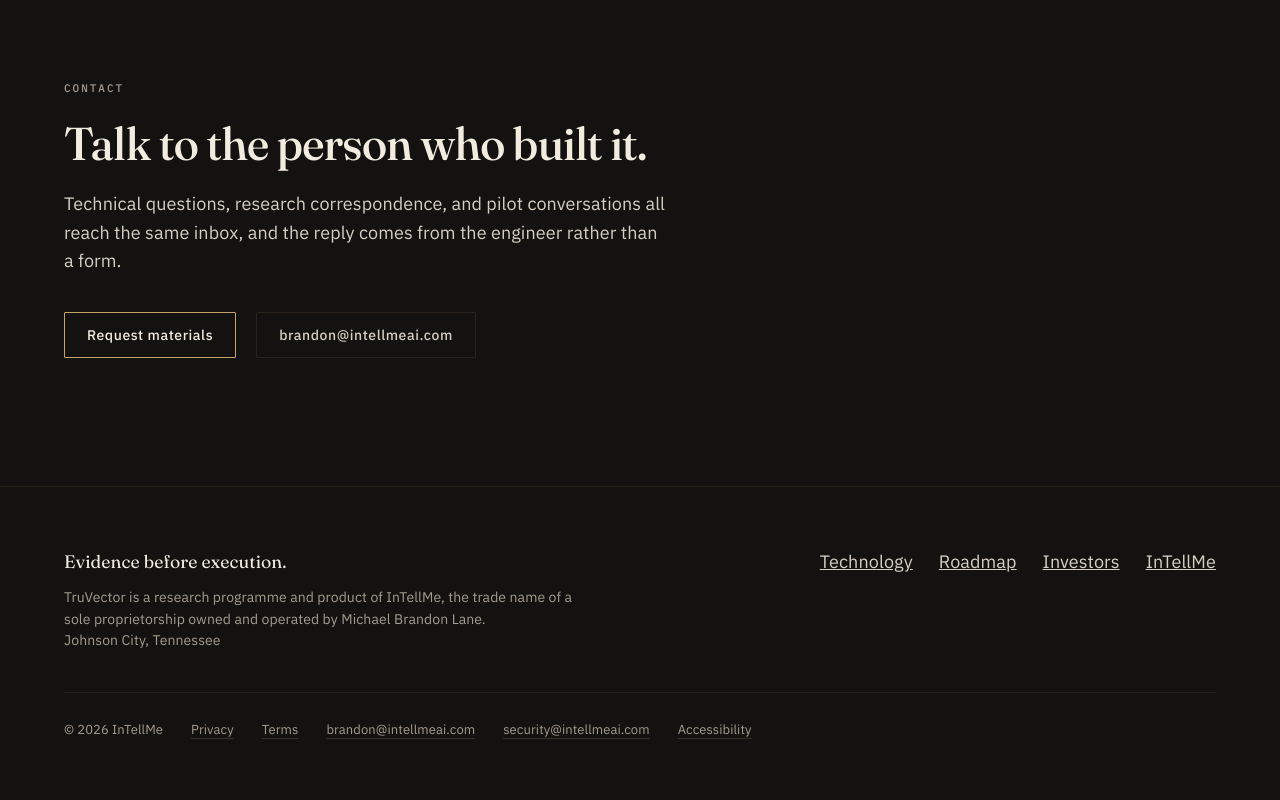
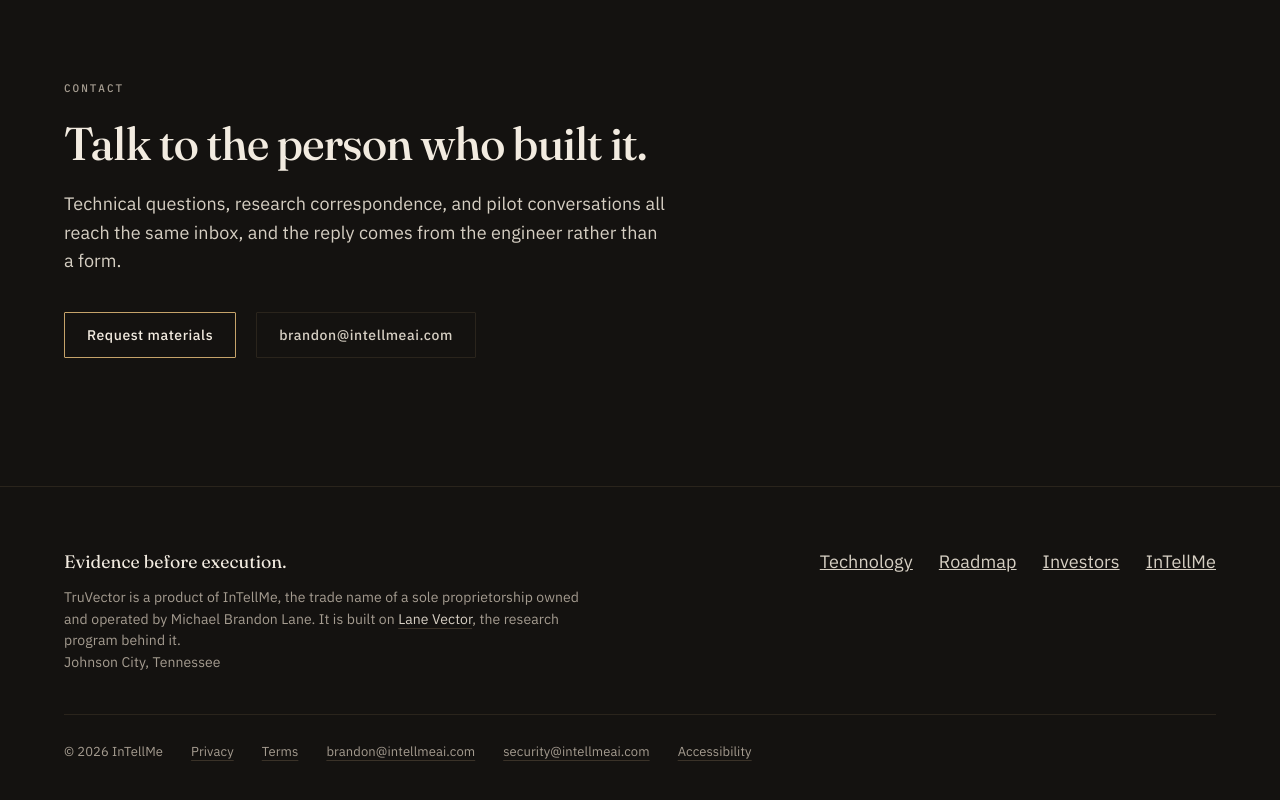
Before and after one commit to GooseyPrime/truvector, an Astro site: page / in a window 1280 px wide. Shown: the part 3878-4678 px from the top of the page. Built offline with nearby package versions, Linux system fonts and the light colour scheme; Astro itself is replaced by a stand-in of ours.

Commit message:
Name the research this product rests on
The footer called TruVector "a research programme and product of
InTellMe", which collapsed two things that are not the same. Lane
Vector is the research: the kinematic method carried over from chemical
reaction kinetics, the papers, and the subject of the NSF work.
TruVector is the product built on it.

Nothing on this site named Lane Vector or linked it, so a reader had no
way to find the research behind the capability table -- including the
one capability that still carries the name of the discipline it came
from.

The footer now states the relationship and links lanevector.com, which
matches how intellmeai.com and lanevector.com now describe it. All
three tell the same story.

```diff
--- a/src/components/Footer.astro
+++ b/src/components/Footer.astro
@@ -7,7 +7,7 @@
     <div class="footer__top">
       <div>
         <span class="footer__line">Evidence before execution.</span>
-        <p class="caption" style="margin-top:10px">TruVector is a research programme and product of InTellMe, the trade name of a sole proprietorship owned and operated by Michael Brandon Lane.<br />Johnson City, Tennessee</p>
+        <p class="caption" style="margin-top:10px">TruVector is a product of InTellMe, the trade name of a sole proprietorship owned and operated by Michael Brandon Lane. It is built on <a href="https://www.lanevector.com" rel="noopener">Lane Vector</a>, the research program behind it.<br />Johnson City, Tennessee</p>
       </div>
       <nav aria-label="Footer">
         <ul style="list-style:none;margin:0;padding:0;display:flex;flex-wrap:wrap;gap:6px 26px">
```
